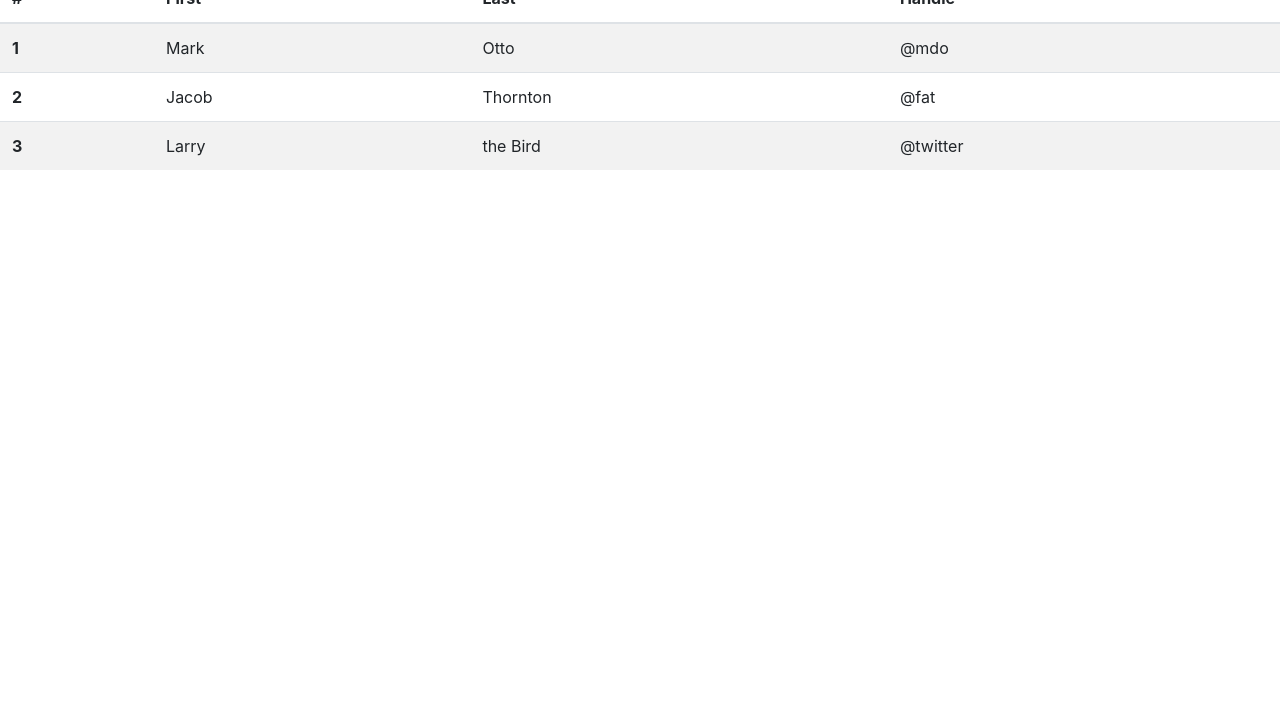
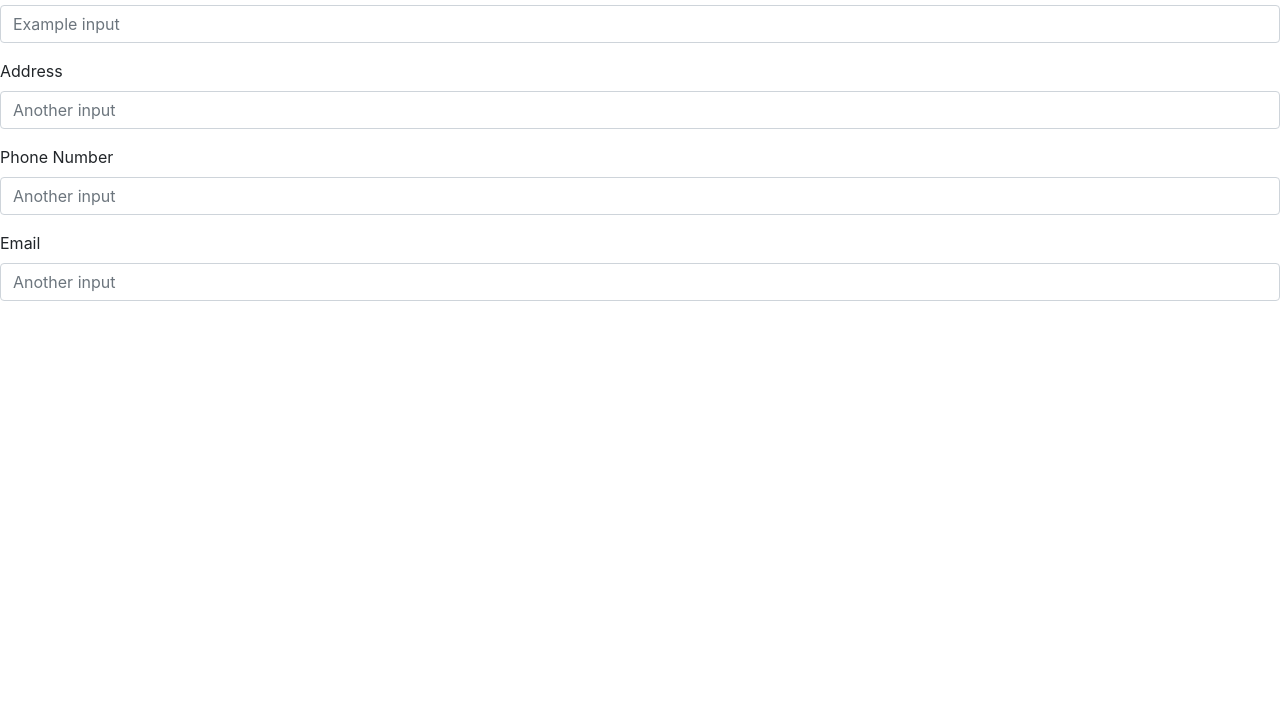
Before and after one commit to nati6218/AddressBook, a plain HTML site: page index.html in a window 1280 px wide. Shown: the part 83-800 px from the top of the page. Drawn offline with nearby package versions, Linux system fonts and the light colour scheme.

Commit message:
add a form instead of a table

```diff
--- a/index.html
+++ b/index.html
@@ -10,35 +10,23 @@
 </head>
 <body>
   <h1>Address Book</h1>
-  <table class="table table-striped">
-  <thead>
-    <tr>
-      <th scope="col">#</th>
-      <th scope="col">First</th>
-      <th scope="col">Last</th>
-      <th scope="col">Handle</th>
-    </tr>
-  </thead>
-  <tbody>
-    <tr>
-      <th scope="row">1</th>
-      <td>Mark</td>
-      <td>Otto</td>
-      <td>@mdo</td>
-    </tr>
-    <tr>
-      <th scope="row">2</th>
-      <td>Jacob</td>
-      <td>Thornton</td>
-      <td>@fat</td>
-    </tr>
-    <tr>
-      <th scope="row">3</th>
-      <td>Larry</td>
-      <td>the Bird</td>
-      <td>@twitter</td>
-    </tr>
-  </tbody>
-</table>
+  <form>
+  <div class="form-group">
+    <label for="formGroupExampleInput">Name</label>
+    <input type="text" class="form-control" id="name" placeholder="Example input">
+  </div>
+  <div class="form-group">
+    <label for="formGroupExampleInput2">Address</label>
+    <input type="text" class="form-control" id="address" placeholder="Another input">
+  </div>
+  <div class="form-group">
+    <label for="formGroupExampleInput2">Phone Number</label>
+    <input type="text" class="form-control" id="phone" placeholder="Another input">
+  </div>
+  <div class="form-group">
+    <label for="formGroupExampleInput2">Email</label>
+    <input type="text" class="form-control" id="email" placeholder="Another input">
+  </div>
+</form>
 </body>
 </html>
```
